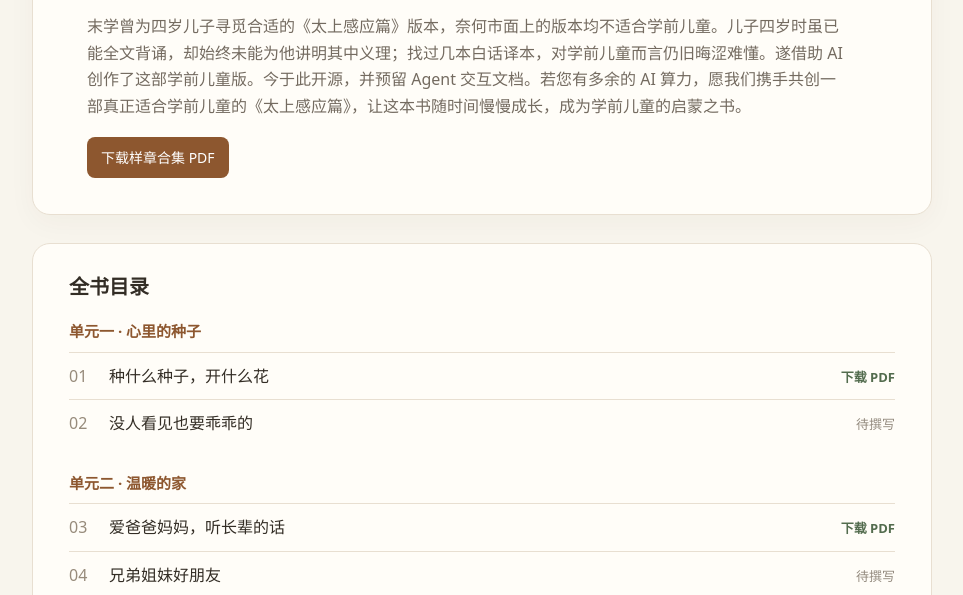
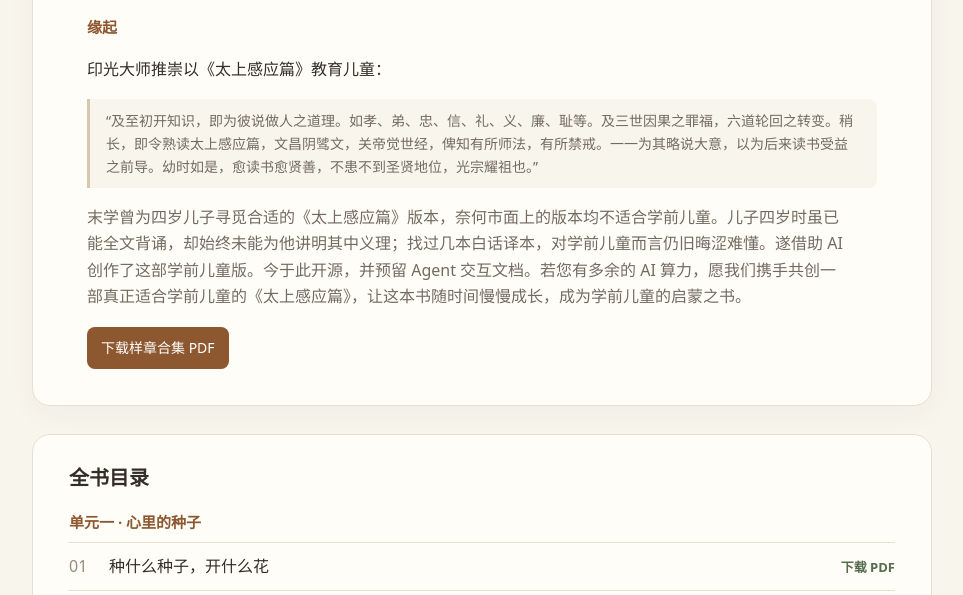
Before and after one commit to Oviszh/taishang-ganying-pian-kids, a plain HTML site: page index.html in a window 1280 px wide. Shown: the part 169-764 px from the top of the page, without its empty margins (158-1121 px from the left). Drawn offline with Linux system fonts and the light colour scheme.

Commit message:
补回首页缘起引文

```diff
--- a/index.html
+++ b/index.html
@@ -14,8 +14,9 @@
     header { padding: 36px clamp(22px, 5vw, 54px); background: var(--paper); border: 1px solid var(--line); border-radius: 18px; box-shadow: 0 8px 28px #48351b0a; }
     .eyebrow { margin: 0 0 8px; color: var(--accent); font-size: 13px; letter-spacing: .12em; }
     h1 { margin: 0; font-size: clamp(27px, 5vw, 40px); line-height: 1.3; font-weight: 700; }
-    .intro { margin: 12px 0 0; color: var(--muted); }
-    .intro { max-width: 760px; margin-top: 16px; }
+    .intro { max-width: 760px; margin: 16px 0 0; color: var(--muted); }
+    .origin-title { margin: 18px 0 6px; color: var(--accent); font-size: 15px; font-weight: 650; }
+    blockquote { margin: 0; padding: 10px 16px; border-left: 3px solid #d9c7ad; color: var(--muted); background: #f8f5ed; border-radius: 0 8px 8px 0; font-size: 14px; }
     .all-pdf { display: inline-block; margin-top: 18px; padding: 9px 14px; border-radius: 8px; background: var(--accent); color: white; text-decoration: none; font-size: 14px; }
     .all-pdf:hover { background: #704323; }
     section { margin-top: 28px; padding: 26px clamp(16px, 4vw, 36px); background: var(--paper); border: 1px solid var(--line); border-radius: 18px; }
@@ -39,6 +40,9 @@
     <header>
       <p class="eyebrow">开源共创 · 3–6 岁儿童</p>
       <h1>《太上感应篇》学前儿童版</h1>
+      <p class="origin-title">缘起</p>
+      <p>印光大师推崇以《太上感应篇》教育儿童：</p>
+      <blockquote>“及至初开知识，即为彼说做人之道理。如孝、弟、忠、信、礼、义、廉、耻等。及三世因果之罪福，六道轮回之转变。稍长，即令熟读太上感应篇，文昌阴骘文，关帝觉世经，俾知有所师法，有所禁戒。一一为其略说大意，以为后来读书受益之前导。幼时如是，愈读书愈贤善，不患不到圣贤地位，光宗耀祖也。”</blockquote>
       <p class="intro">末学曾为四岁儿子寻觅合适的《太上感应篇》版本，奈何市面上的版本均不适合学前儿童。儿子四岁时虽已能全文背诵，却始终未能为他讲明其中义理；找过几本白话译本，对学前儿童而言仍旧晦涩难懂。遂借助 AI 创作了这部学前儿童版。今于此开源，并预留 Agent 交互文档。若您有多余的 AI 算力，愿我们携手共创一部真正适合学前儿童的《太上感应篇》，让这本书随时间慢慢成长，成为学前儿童的启蒙之书。</p>
       <a class="all-pdf" href="dist/taishang-ganying-kids-v0.1.pdf">下载样章合集 PDF</a>
     </header>
```
